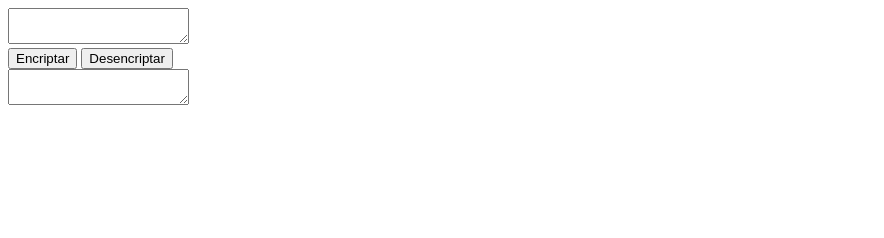
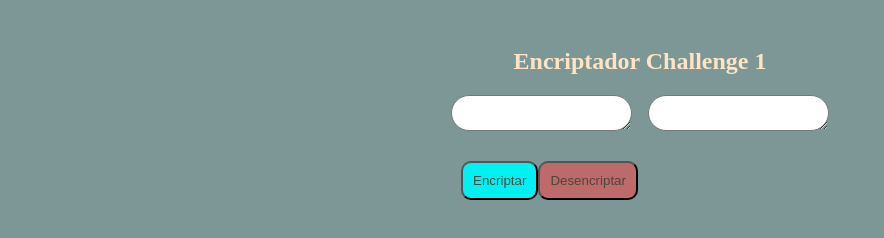
Before and after one commit to zzinue/callenge1-Alura, a plain HTML site: page index.html in a window 1280 px wide. Shown: the whole page, without its empty margins (0-884 px from the left). Drawn offline with Linux system fonts and the light colour scheme.

Commit message:
adding css styles

```diff
--- a/index.html
+++ b/index.html
@@ -3,10 +3,11 @@
   <head>
     <meta charset="UTF-8" />
     <meta name="viewport" content="width=device-width, initial-scale=1.0" />
-    <link rel="stylesheet" href="style.css" />
+    <link rel="stylesheet" href="styles.css" />
     <title>Encriptador de Texto</title>
   </head>
   <body>
+    <h2>Encriptador Challenge 1</h2>
     <main class="main">
       <section>
         <textarea
--- a/styles.css
+++ b/styles.css
@@ -0,0 +1,50 @@
+body {
+  background-color: rgb(125, 150, 150);
+  margin-top: 3rem;
+}
+h2 {
+  color: bisque;
+  display: flex;
+  justify-content: center;
+}
+.main {
+  display: flex;
+  justify-content: center;
+}
+textarea {
+  border-radius: 25px;
+  display: flex;
+  justify-content: center;
+  text-align: center;
+}
+button {
+  border-radius: 10px;
+  display: flex;
+  justify-content: center;
+}
+.btn {
+  margin-top: 20px;
+  display: flex;
+  justify-content: space-around;
+  padding: 10px;
+}
+.btn-encriptar {
+  padding: 10px;
+  color: rgb(77, 69, 59);
+  background-color: rgb(0, 241, 241);
+  transition: all 0.2s ease-in-out;
+}
+.btn-encriptar:hover {
+  transform: scale(1.1);
+  color: black;
+}
+.btn-desencriptar {
+  padding: 10px;
+  color: rgb(77, 69, 59);
+  background-color: rgb(189, 106, 106);
+  transition: all 0.2s ease-in-out;
+}
+.btn-desencriptar:hover {
+  transform: scale(1.1);
+  color: black;
+}
```
